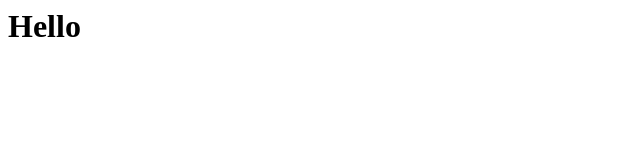
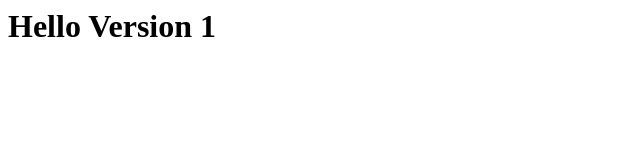
Before and after one commit to maheswargoud/staticapp, a plain HTML site: page index.html in a window 1280 px wide. Shown: the whole page, without its empty margins (0-640 px from the left). Drawn offline with Linux system fonts and the light colour scheme.

Commit message:
latest 1

```diff
--- a/index.html
+++ b/index.html
@@ -1 +1 @@
-<h1>Hello</h1>
+<h1>Hello Version 1</h1>
```
